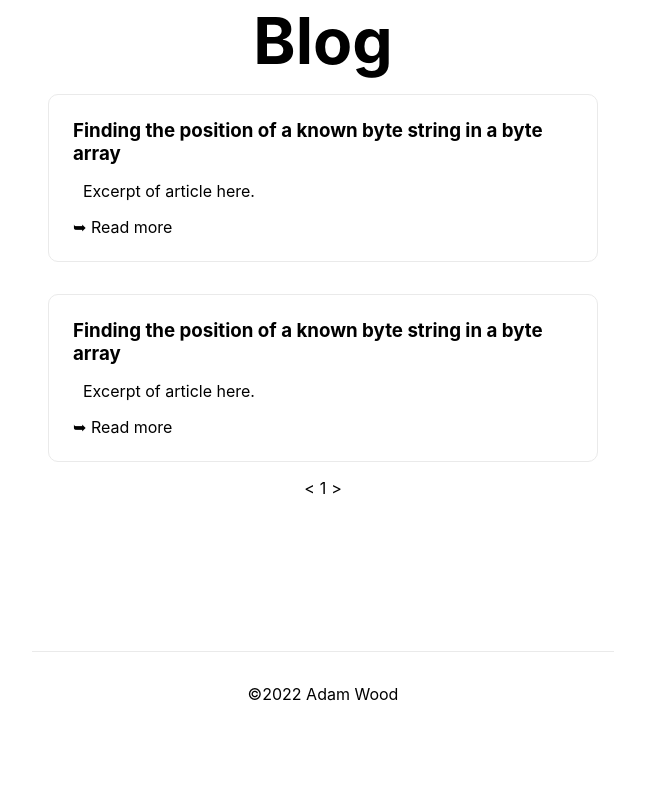
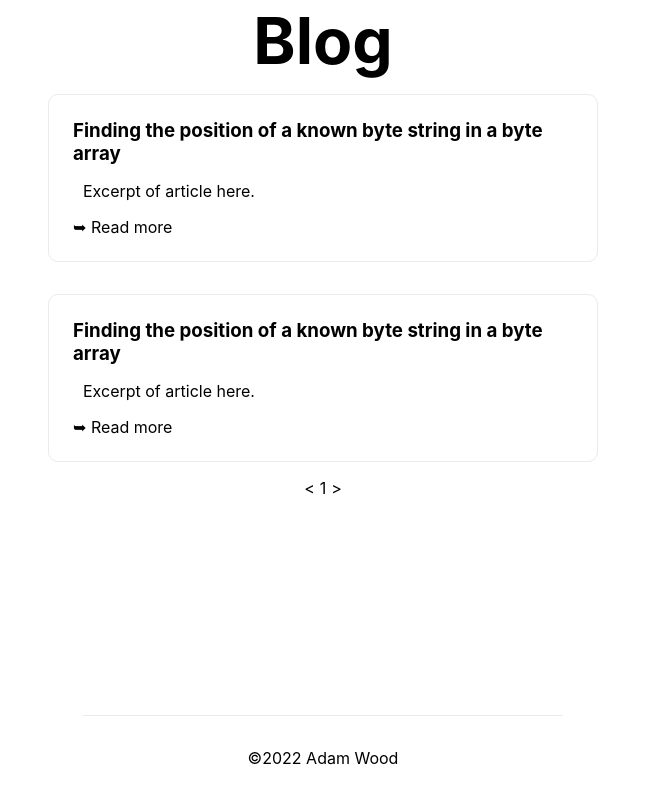
Before and after one commit to adamp01/personal, a Next.js app: page /blog in a window 1280 px wide. Shown: the part 282-1082 px from the top of the page, without its empty margins (317-962 px from the left). Built offline with nearby package versions, Linux system fonts and the light colour scheme.

Commit message:
Move Footer to component.

```diff
--- /dev/null
+++ b/components/footer/Footer.tsx
@@ -0,0 +1,9 @@
+import styles from '../../styles/Home.module.css'
+
+export default function Footer() {
+    return (
+        <footer className={styles.footer}>
+            ©2022 Adam Wood
+        </footer>
+    )
+}
--- a/pages/_app.tsx
+++ b/pages/_app.tsx
@@ -1,4 +1,5 @@
 import Header from '../components/header/Header'
+import Footer from '../components/footer/Footer'
 import styles from '../styles/Home.module.css'
 import '../styles/globals.css'
 import type { AppProps } from 'next/app'
@@ -8,8 +9,9 @@ function MyApp({ Component, pageProps }: AppProps) {
     <div>
       <Header></Header>
       <main className={styles.main}>
-      <Component {...pageProps} />
+        <Component {...pageProps} />
       </main>
+      <Footer></Footer>
     </div>
   )
 }
--- a/pages/blog/index.tsx
+++ b/pages/blog/index.tsx
@@ -31,6 +31,8 @@ const Blog = ({ posts, pageIncrement, postIncrement }: BlogPostsBinding) => {
         if (pageNumber == 1 && !increment) {
             return;
         }
+        // TODO: If pageNumber is 1 or maxPages, grey out and disable the relevant increment button
+
         // Amend pageNumber
         const newPageNumber = increment ? pageNumber + pageIncrement : pageNumber - pageIncrement;
 
@@ -70,10 +72,6 @@ const Blog = ({ posts, pageIncrement, postIncrement }: BlogPostsBinding) => {
                     <div onClick={() => loadPosts()}>&gt;</div>
                 </div>
             </main>
-
-            <footer className={styles.footer}>
-                ©2022 Adam Wood
-            </footer>
         </div>
     )
 }
--- a/pages/index.tsx
+++ b/pages/index.tsx
@@ -51,10 +51,6 @@ const Home: NextPage = () => {
           </a>
         </div>
       </main>
-
-      <footer className={styles.footer}>
-          ©2022 Adam Wood
-      </footer>
     </div>
   )
 }
--- a/pages/portfolio/index.tsx
+++ b/pages/portfolio/index.tsx
@@ -52,10 +52,6 @@ const Portfolio: NextPage = () => {
           </a>
         </div>
       </main>
-
-      <footer className={styles.footer}>
-          ©2022 Adam Wood
-      </footer>
     </div>
   )
 }
--- a/styles/Home.module.css
+++ b/styles/Home.module.css
@@ -32,6 +32,7 @@
   border-top: 1px solid #eaeaea;
   justify-content: center;
   align-items: center;
+  margin: 0 25rem;
 }
 
 .footer a {
```
Also changed, not shown: utils/blog.ts (line endings or trailing spaces).
